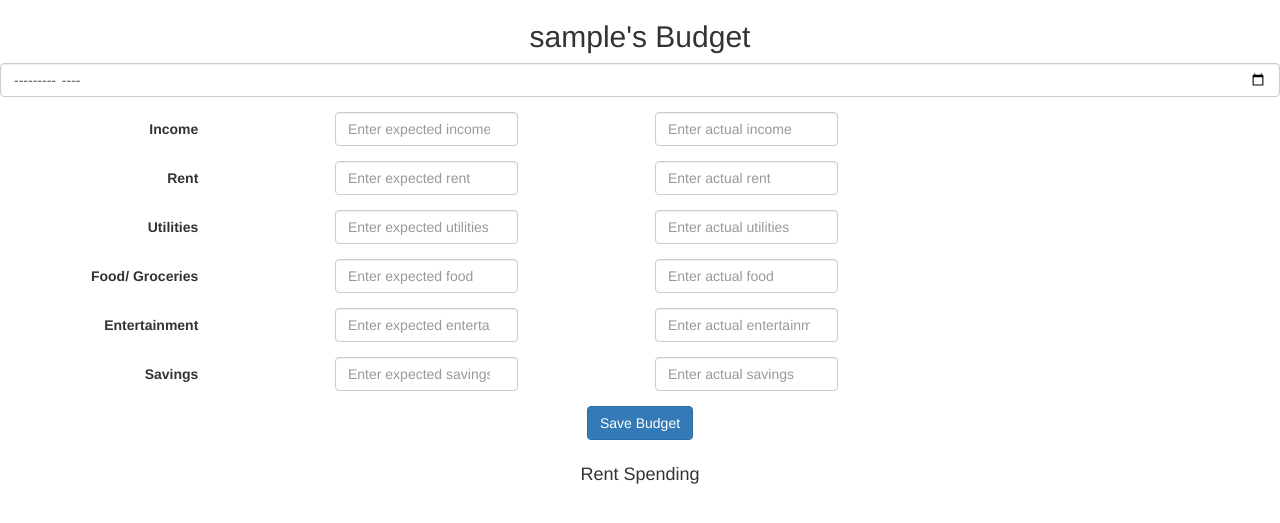
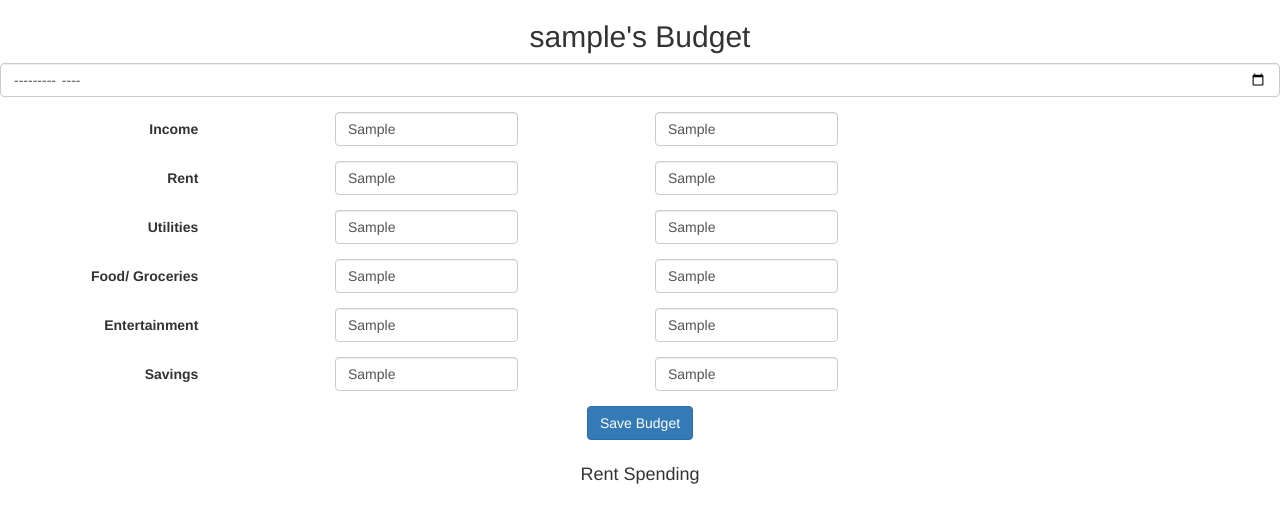
Before and after one commit to abarnes023/budget_app, a Flask app: template templates/budget.html in a window 1280 px wide. Shown: the part 72-595 px from the top of the page. Run offline with Flask 2, Linux system fonts and the light colour scheme; the template is opened without the code that fills it: most values are stand-ins (such as "Sample title", 1, 10 or a date in 2020); some libraries are stand-ins or nearby versions.

Commit message:
Change input type to text to allow string to display

```diff
--- a/templates/budget.html
+++ b/templates/budget.html
@@ -17,11 +17,11 @@
                 <label for="e_income" class="control-label col-sm-2">Income</label>
                 <div class="col-sm-1"></div>
                 <div class="col-sm-2">
-                    <input class="form-control" type="number" min="0" value="{{ e_income }}" placeholder="Enter expected income" id="e_income" name="e_income">
+                    <input class="form-control" value="{{ e_income }}" placeholder="Enter expected income" id="e_income" name="e_income">
                 </div>
                 <div class="col-sm-1"></div>
                 <div class="col-sm-2">
-                    <input class="form-control" type="number" min="0" value="{{ a_income }}" placeholder="Enter actual income" id="a_income" name="a_income">
+                    <input class="form-control" value="{{ a_income }}" placeholder="Enter actual income" id="a_income" name="a_income">
                 </div>
             </div>
 
@@ -29,11 +29,11 @@
                 <label for="e_rent" class="control-label col-sm-2">Rent</label>
                 <div class="col-sm-1"></div>
                 <div class="col-sm-2">
-                    <input class="form-control" type="number" min="0" value="{{ e_rent }}" placeholder="Enter expected rent" id="e_rent" name="e_rent">
+                    <input class="form-control" value="{{ e_rent }}" placeholder="Enter expected rent" id="e_rent" name="e_rent">
                 </div>
                 <div class="col-sm-1"></div>
                 <div class="col-sm-2">
-                    <input class="form-control" type="number" min="0" value="{{ a_rent }}" placeholder="Enter actual rent" id="a_rent" name="a_rent">
+                    <input class="form-control" value="{{ a_rent }}" placeholder="Enter actual rent" id="a_rent" name="a_rent">
                 </div>
             </div>
 
@@ -41,11 +41,11 @@
                 <label for="e_utilities" class="control-label col-sm-2">Utilities</label>
                 <div class="col-sm-1"></div>
                 <div class="col-sm-2">
-                    <input class="form-control" type="number" min="0" value="{{ e_util }}" placeholder="Enter expected utilities" id="e_util" name="e_util">
+                    <input class="form-control" value="{{ e_util }}" placeholder="Enter expected utilities" id="e_util" name="e_util">
                 </div>
                 <div class="col-sm-1"></div>
                 <div class="col-sm-2">
-                    <input class="form-control" type="number" min="0" value="{{ a_util }}" placeholder="Enter actual utilities" id="a_util" name="a_util">
+                    <input class="form-control" value="{{ a_util }}" placeholder="Enter actual utilities" id="a_util" name="a_util">
                 </div>
             </div>
 
@@ -53,11 +53,11 @@
                 <label for="e_food" class="control-label col-sm-2">Food/ Groceries</label>
                 <div class="col-sm-1"></div>
                 <div class="col-sm-2">
-                    <input class="form-control" type="number" min="0" value="{{ e_food }}" placeholder="Enter expected food" id="e_food" name="e_food">
+                    <input class="form-control" value="{{ e_food }}" placeholder="Enter expected food" id="e_food" name="e_food">
                 </div>
                 <div class="col-sm-1"></div>
                 <div class="col-sm-2">
-                    <input class="form-control" type="number" min="0" value="{{ a_food }}" placeholder="Enter actual food" id="a_food" name="a_food">
+                    <input class="form-control" value="{{ a_food }}" placeholder="Enter actual food" id="a_food" name="a_food">
                 </div>
             </div>
 
@@ -65,11 +65,11 @@
                 <label for="e_ent" class="control-label col-sm-2">Entertainment</label>
                 <div class="col-sm-1"></div>
                 <div class="col-sm-2">
-                    <input class="form-control" type="number" min="0" value="{{ e_ent }}" placeholder="Enter expected entertainment" id="e_ent" name="e_ent">
+                    <input class="form-control" value="{{ e_ent }}" placeholder="Enter expected entertainment" id="e_ent" name="e_ent">
                 </div>
                 <div class="col-sm-1"></div>
                 <div class="col-sm-2">
-                    <input class="form-control" type="number" min="0" value="{{ a_ent }}" placeholder="Enter actual entertainment" id="a_ent" name="a_ent">
+                    <input class="form-control" value="{{ a_ent }}" placeholder="Enter actual entertainment" id="a_ent" name="a_ent">
                 </div>
             </div>
 
@@ -77,11 +77,11 @@
                 <label for="e_save" class="control-label col-sm-2">Savings</label>
                 <div class="col-sm-1"></div>
                 <div class="col-sm-2">
-                    <input class="form-control" type="number" min="0" value="{{ e_save }}" placeholder="Enter expected savings" id="e_save" name="e_save">
+                    <input class="form-control" value="{{ e_save }}" placeholder="Enter expected savings" id="e_save" name="e_save">
                 </div>
                 <div class="col-sm-1"></div>
                 <div class="col-sm-2">
-                    <input class="form-control" type="number" min="0" value="{{ a_save }}" placeholder="Enter actual savings" id="a_save" name="a_save">
+                    <input class="form-control" value="{{ a_save }}" placeholder="Enter actual savings" id="a_save" name="a_save">
                 </div>
             </div>
 
```
